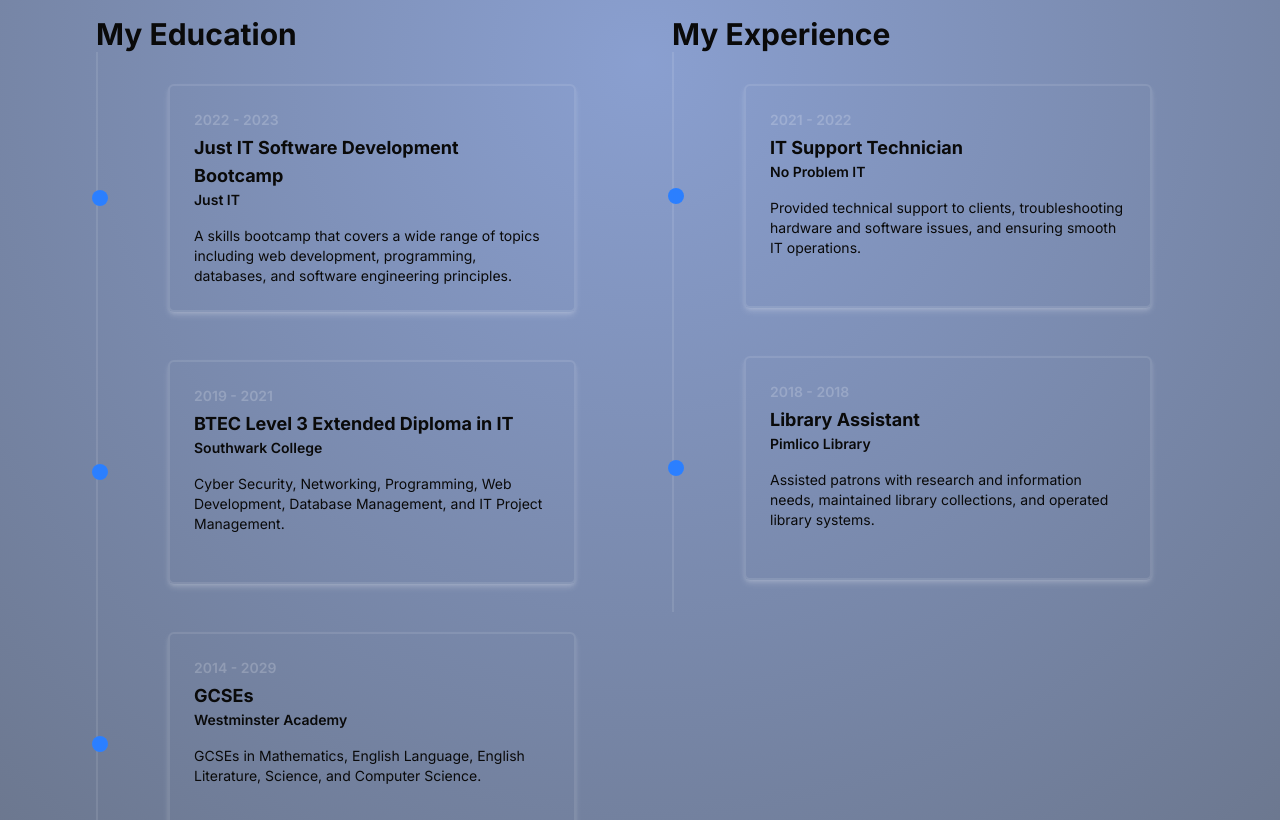
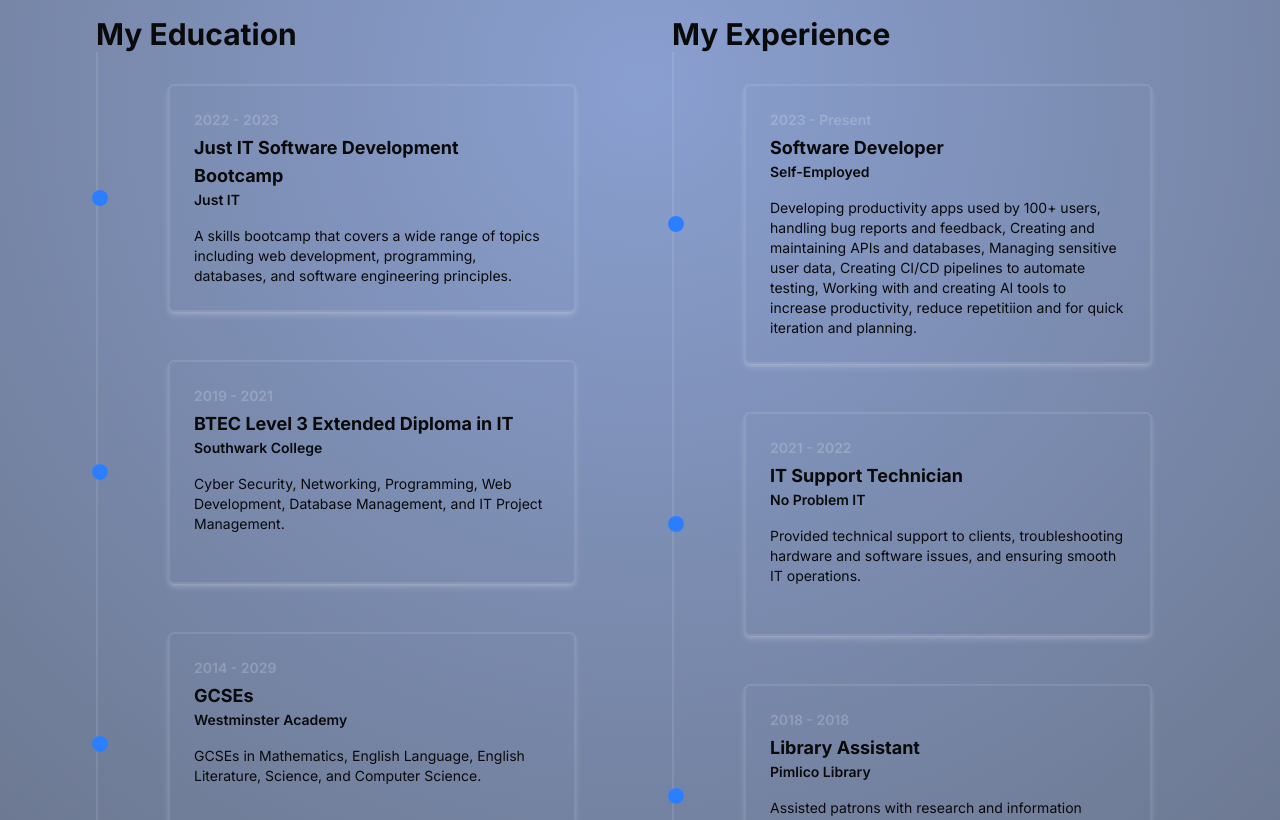
Before and after one commit to JadWhite2003/jadportfolio, a Next.js app: page /hire in a window 1280 px wide. Shown: the part 753-1573 px from the top of the page. Built offline with nearby package versions, Linux system fonts and the light colour scheme.

Commit message:
added data

```diff
--- a/data.ts
+++ b/data.ts
@@ -132,6 +132,14 @@ export const skills = [
 
 export const experiences = [
     {
+        title: "Software Developer",
+        company: "Self-Employed",
+        duration: "2023 - Present",
+        description: " Developing productivity apps used by 100+ users, handling bug reports and feedback, Creating and maintaining APIs and databases, Managing sensitive user data, Creating CI/CD pipelines to automate testing, Working with and creating AI tools to increase productivity, reduce repetitiion and for quick iteration and planning.",
+        technologies: ["Test", "Test"],
+
+    },
+    {
         title: "IT Support Technician",
         company: "No Problem IT",
         duration: "2021 - 2022",
```
